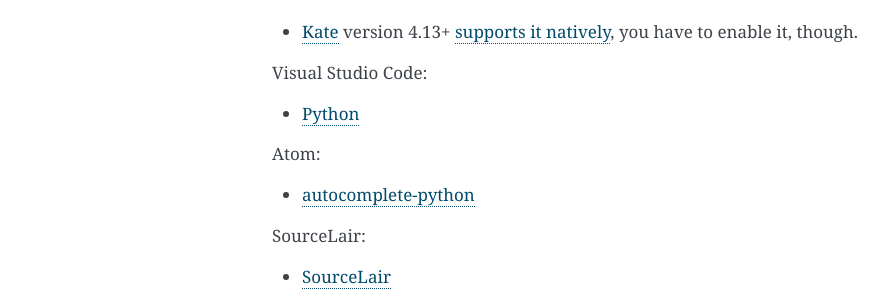
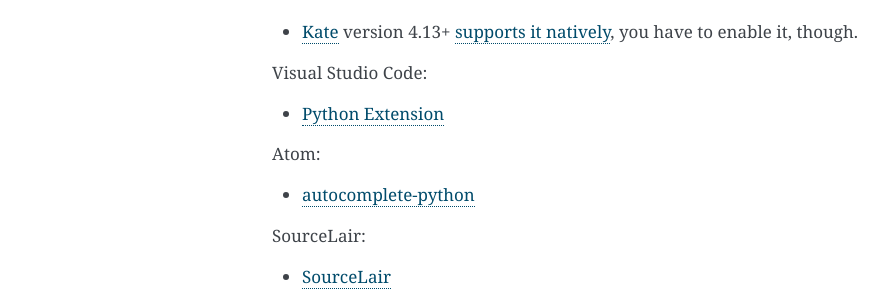
Before and after one commit to davidhalter/jedi, a Sphinx documentation site: the page built from docs/docs/usage.rst, in a window 1280 px wide. Shown: the part 839-1136 px from the top of the page, without its empty margins (148-1035 px from the left). Built offline with Sphinx 7.4.7, drawn with Linux system fonts in a browser that asks for light colours; the version number is read from the project's files by our own code.

Commit message:
updated as per code review comments

```diff
--- a/docs/docs/usage.rst
+++ b/docs/docs/usage.rst
@@ -50,7 +50,7 @@
 
 Visual Studio Code:
 
-- Python_
+- `Python Extension`_
 
 Atom:
 
@@ -116,4 +116,4 @@
 .. _GNOME Builder: https://wiki.gnome.org/Apps/Builder/
 .. _gedi: https://github.com/isamert/gedi
 .. _Eric IDE: http://eric-ide.python-projects.org
-.. _Python: https://marketplace.visualstudio.com/items?itemName=donjayamanne.python
+.. _Python Extension: https://marketplace.visualstudio.com/items?itemName=donjayamanne.python
```
